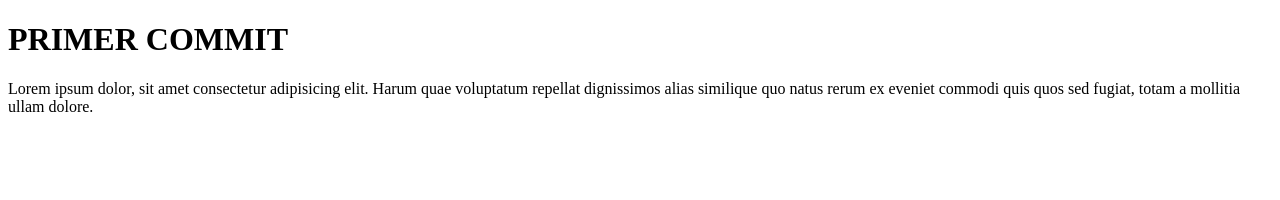
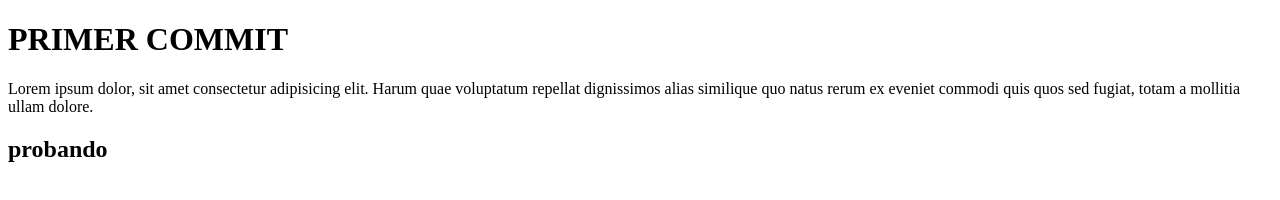
Before and after one commit to Antonmarchitec/ProyectoDePruebaGIT, a plain HTML site: page index.html in a window 1280 px wide. Drawn offline with Linux system fonts and the light colour scheme.

Commit message:
ULTIMA ACTUALIZACION

```diff
--- a/index.html
+++ b/index.html
@@ -14,5 +14,6 @@
          quo natus rerum ex eveniet commodi quis quos sed fugiat, totam
          a mollitia ullam dolore.
     </p>
+    <h2>probando</h2>
 </body>
 </html>
```
Also changed, not shown: 1 other file.
